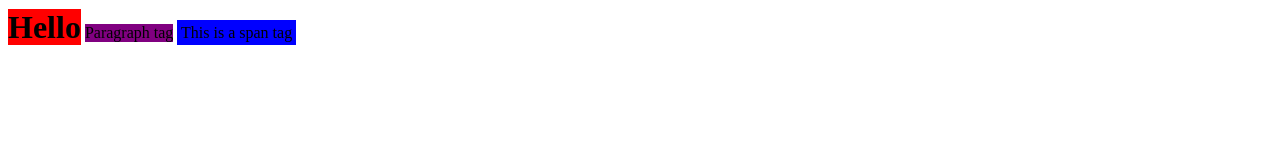
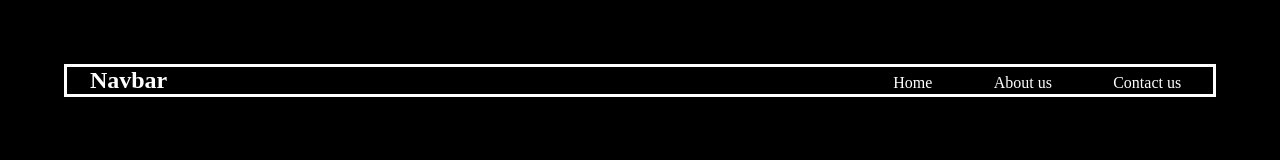
Before and after one commit to SadhanaK266/CSS, a plain HTML site: page DispProperty/Disp.html in a window 1280 px wide. Drawn offline with Linux system fonts and the light colour scheme.

Commit message:
Updated dispProp

```diff
--- a/DispProperty/Disp.html
+++ b/DispProperty/Disp.html
@@ -4,25 +4,41 @@
     Block
     None -->
 
-<style>
+<!-- <style>
     h1{
         background-color: red;
-        display: inline;
-        /* inline disp prop- we can't set anything like height, width,... */
-    }
+        display: inline; -->
+        <!-- /* inline disp prop- we can't set anything like height, width,... */
+    /* }
     p{
-        background-color: purple;
+        background-color: purple; */
         /* but we can set in inline-block */
-        display: inline-block;
+        /* display: inline-block;
     }
     span{
         background-color: blue;
         padding: 0.3%;
 
     }
-</style>
+    h2{
+        display: none;
+    }
+</style> */ -->
 
 <!-- initially here the h1 and p tag has the display prop as block -->
-<h1>Hello</h1>
+<!-- <h1>Hello</h1>
 <p>Paragraph tag</p>
 <span>This is a span tag</span>
+<h2>use none Disp Prop</h2> -->
+
+
+<link rel="stylesheet" href="disp.css">
+<!-- same as div tag but the user can understand that it has some navigation in it -->
+<nav>
+    <h1>Navbar</h1>
+    <ul>
+        <li>Home</li>
+        <li>About us</li>
+        <li>Contact us</li>
+    </ul>
+</nav>
--- a/DispProperty/disp.css
+++ b/DispProperty/disp.css
@@ -0,0 +1,22 @@
+*{
+    margin: 0;
+    padding: 0;
+    background-color: black;
+    color: white;
+}
+nav{
+    margin-top: 5%;
+    border-style: solid;
+    border-width: 2%;
+    border-color: white;
+    margin: 5%;
+}
+h1{
+    display: inline;
+    margin: 2%;
+    margin-right: 53%;
+}
+ul,li{
+    display: inline;
+    margin-left: 5%;
+}
```
